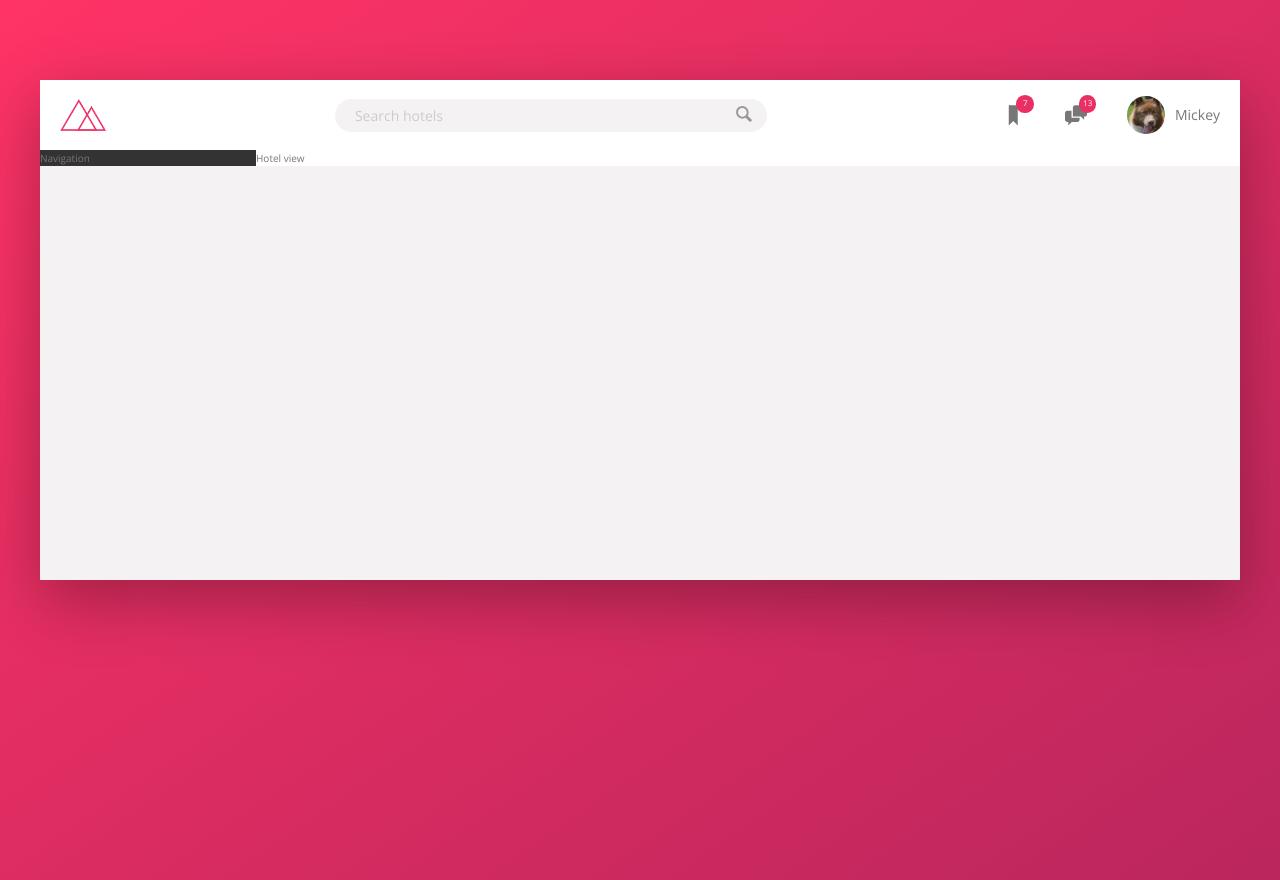
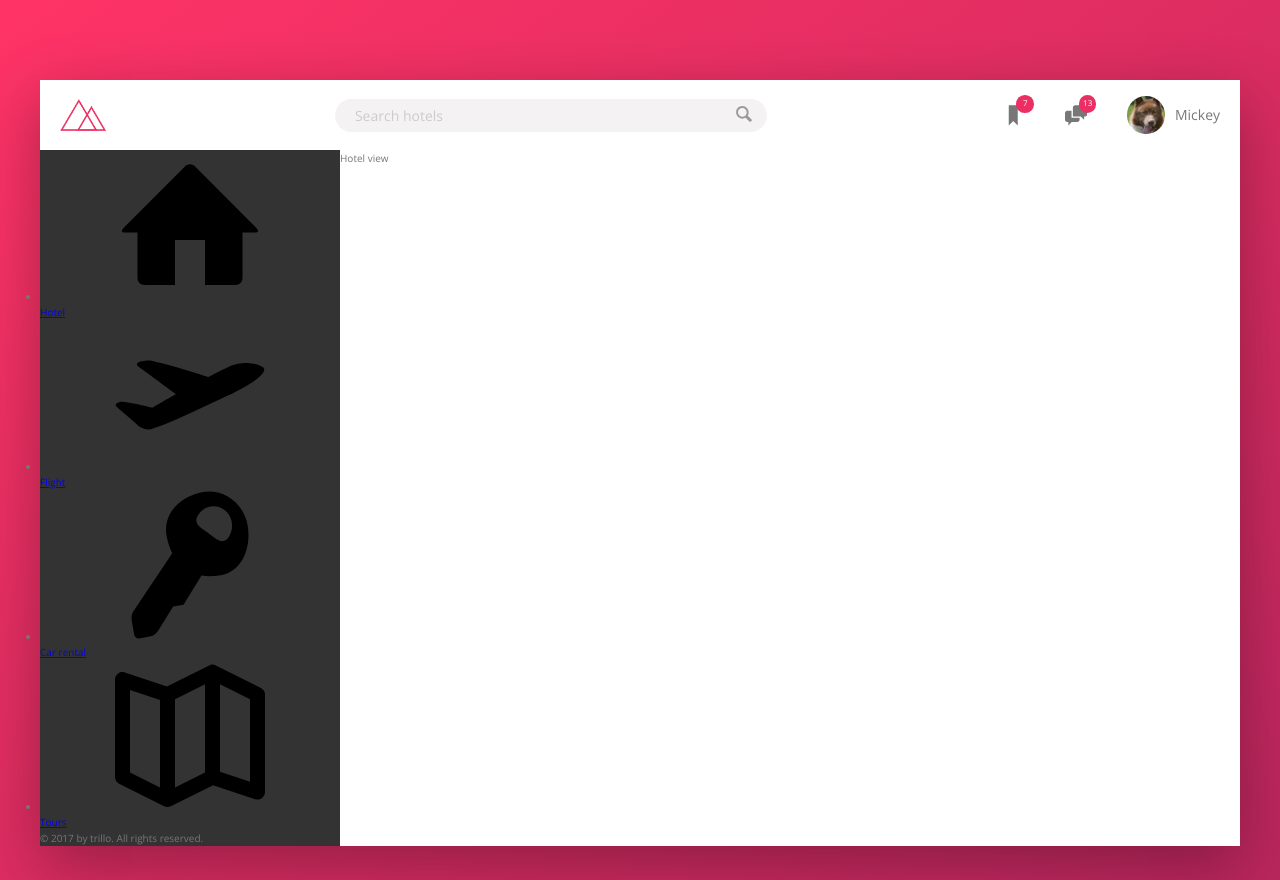
Before and after one commit to olbesp/trillo, a website: page index.html in a window 1280 px wide. Drawn offline with nearby package versions, Linux system fonts and the light colour scheme.

Commit message:
Add navigation markup

```diff
--- a/index.html
+++ b/index.html
@@ -44,7 +44,47 @@
          </header>
          <div class="content">
            <nav class="sidebar">
-             Navigation
+             <ul class="side-nav">
+               <li class="side-nav__item">
+                 <a href="#" class="side-nav__link">
+                   <svg class="side-nav__icon">
+                     <use xlink:href="img/sprite.svg#icon-home"></use>
+                   </svg>
+                   <span>Hotel</span>
+                 </a>
+               </li>
+
+               <li class="side-nav__item">
+                 <a href="#" class="side-nav__link">
+                   <svg class="side-nav__icon">
+                     <use xlink:href="img/sprite.svg#icon-aircraft-take-off"></use>
+                   </svg>
+                   <span>Flight</span>
+                 </a>
+               </li>
+
+               <li class="side-nav__item">
+                 <a href="#" class="side-nav__link">
+                   <svg class="side-nav__icon">
+                     <use xlink:href="img/sprite.svg#icon-key"></use>
+                   </svg>
+                   <span>Car rental</span>
+                 </a>
+               </li>
+
+               <li class="side-nav__item">
+                 <a href="#" class="side-nav__link">
+                   <svg class="side-nav__icon">
+                     <use xlink:href="img/sprite.svg#icon-map"></use>
+                   </svg>
+                   <span>Tours</span>
+                 </a>
+               </li>
+             </ul>
+
+             <div class="legal">
+               &copy; 2017 by trillo. All rights reserved.
+             </div>
            </nav>
            <main class="hotel-view">
              Hotel view
```
